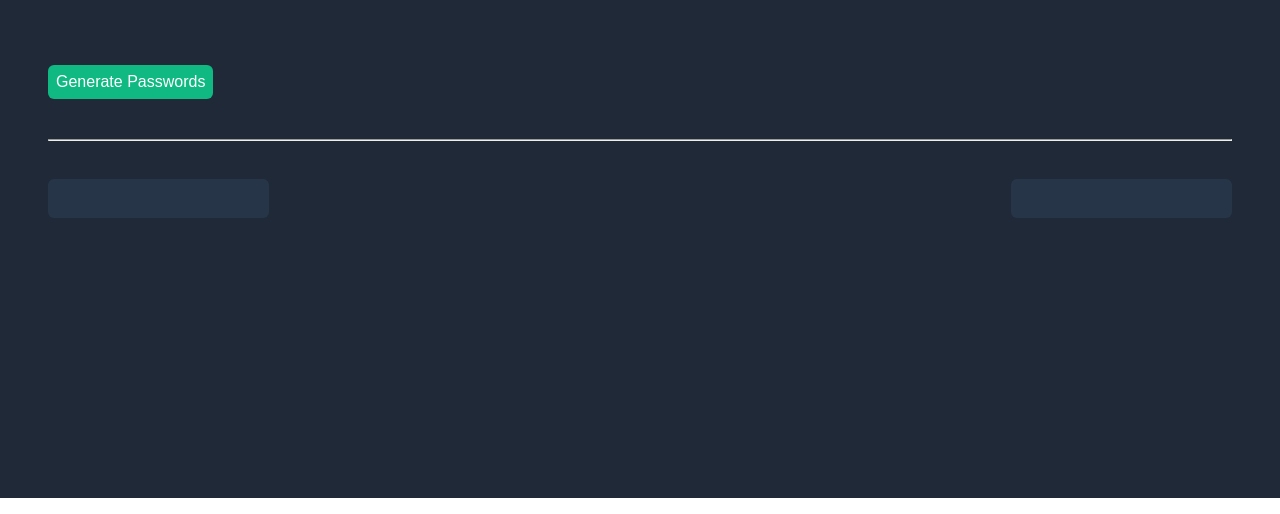
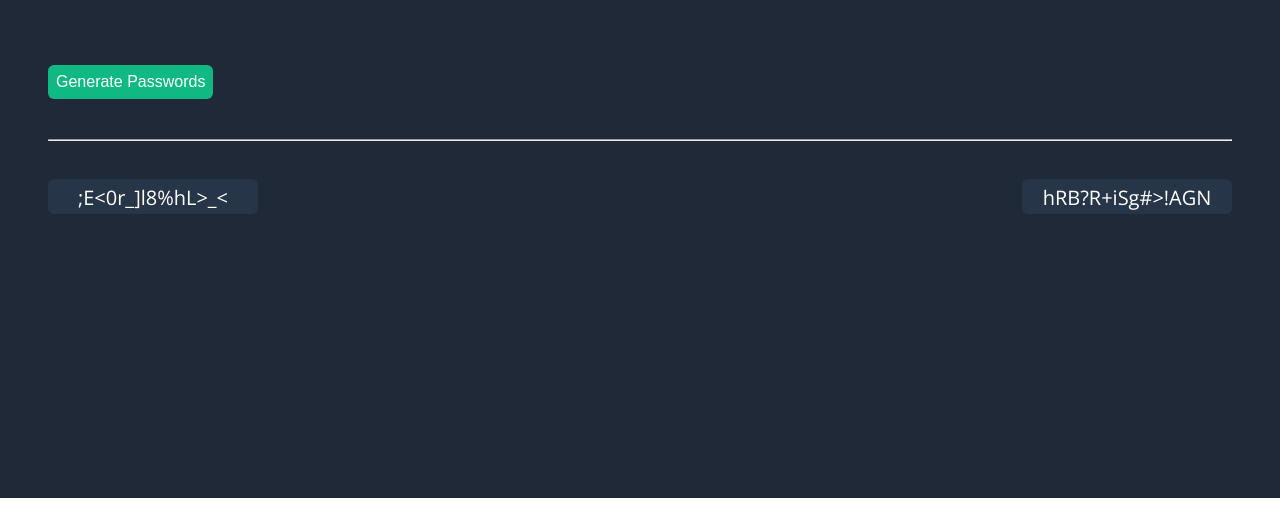
Before and after one commit to nidhi333-9/Random-Password-Generator, a plain HTML site: page index.html in a window 1280 px wide. Both pictures are taken after a click on the button "Generate Passwords". Shown: the part 286-800 px from the top of the page. Drawn offline with nearby package versions, Linux system fonts and the light colour scheme.

Commit message:
final changes

```diff
--- a/index.html
+++ b/index.html
@@ -5,6 +5,7 @@
     <meta charset="UTF-8">
     <meta http-equiv="X-UA-Compatible" content="IE=edge">
     <meta name="viewport" content="width=device-width, initial-scale=1.0">
+    <link rel="shortcut icon" href="#" />
     <link rel="stylesheet" href="./style.css">
     <title>Password-Generator</title>
 </head>
@@ -15,12 +16,13 @@
             <h1>Generate a</h1>
             <h1 class="diff-txt"> random password</h1>
             <p>Never use an insecure password again.</p>
-            <button id="btn">Generate Passwords</button>
+            <button id="btn" onclick="generatePassword()">Generate Passwords</button>
             <hr>
             <div class="password">
-                <div id="password-one"></div>
-                <div id="password-two"></div>
+                <div id="password-one" onclick="copyOne()"></div>
+                <div id="password-two" onclick="copyTwo()"></div>
             </div>
+
 
         </div>
     </div>
--- a/index.js
+++ b/index.js
@@ -0,0 +1,44 @@
+
+let passOne = document.getElementById("password-one");
+let passTwo = document.getElementById("password-two");
+
+
+
+function generatePassword() {
+    const characters = ["A", "B", "C", "D", "E", "F", "G", "H", "I", "J", "K", "L", "M", "N", "O", "P", "Q", "R", "S", "T", "U", "V", "W", "X", "Y", "Z", "a", "b", "c", "d", "e", "f", "g", "h", "i", "j", "k", "l", "m", "n", "o", "p", "q", "r", "s", "t", "u", "v", "w", "x", "y", "z", "0", "1", "2", "3", "4", "5", "6", "7", "8", "9", "~", "`", "!", "@", "#", "$", "%", "^", "&", "*", "(", ")", "_", "-", "+", "=", "{", "[", "}", "]", ",", "|", ":", ";", "<", ">", ".", "?",
+        "/"];
+
+    let passwordLenght = 15;
+    var passwordOne = "";
+    let passwordTwo = "";
+    for (let i = 0; i < passwordLenght; i++) {
+        let charOne = Math.floor(Math.random() * characters.length);
+        passwordOne += characters.slice(charOne, charOne + 1);
+        let charTwo = Math.floor(Math.random() * characters.length);
+        passwordTwo += characters.slice(charTwo, charTwo + 1);
+
+    }
+
+    passOne.textContent = passwordOne;
+    passTwo.textContent = passwordTwo;
+
+}
+
+
+function copyOne() {
+    alert("Copy to clipboard")
+    var r = document.createRange();
+    r.selectNode(passOne);
+    window.getSelection().removeAllRanges();
+    window.getSelection().addRange(r);
+    document.execCommand("copy");
+    window.getSelection().removeAllRanges();
+}
+function copyTwo() {
+    var r = document.createRange();
+    r.selectNode(passTwo);
+    window.getSelection().removeAllRanges();
+    window.getSelection().addRange(r);
+    document.execCommand("copy");
+    window.getSelection().removeAllRanges();
+}
--- a/style.css
+++ b/style.css
@@ -1,16 +1,9 @@
 @import url('https://fonts.googleapis.com/css2?family=Open+Sans:wght@300;400;500;600;700;800&display=swap');
-
-* {
-    /* margin: 0;
-    padding: 0;
-    font-family: 'Open Sans', sans-serif; */
-}
 
 body {
     margin: 0;
     padding: 0;
     font-family: 'Open Sans', sans-serif;
-    /* display: flex; */
     align-items: center;
     justify-content: center;
     position: relative;
@@ -19,14 +12,9 @@ body {
 
 .box {
     margin: auto;
-    /* padding: auto; */
-    /* width: 30rem;
-    height: 30rem; */
     height: 70vh;
-    /* width: 100vw; */
     background-color: #1f2937;
     padding: 7rem 3rem;
-    /* margin-top: 1rem; */
 }
 
 h1 {
@@ -65,22 +53,33 @@ hr {
 .password {
     display: flex;
     justify-content: space-between;
+
 }
 
 #password-one {
     background-color: #273549;
     border-radius: 6px;
-    width: 221px;
-    height: 39px;
+    width: 200px;
+    height: 25px;
     margin-top: 30px;
+    text-align: center;
+    font-size: 20px;
+    padding: 5px;
+    color: #ffffff;
+    cursor: pointer;
 }
 
 #password-two {
     background-color: #273549;
     border-radius: 6px;
-    width: 221px;
-    height: 39px;
+    width: 200px;
+    height: 25px;
     margin-top: 30px;
+    text-align: center;
+    font-size: 20px;
+    padding: 5px;
+    color: #ffffff;
+    cursor: pointer;
 }
 
 @media only screen and (max-width: 720px) {
```
